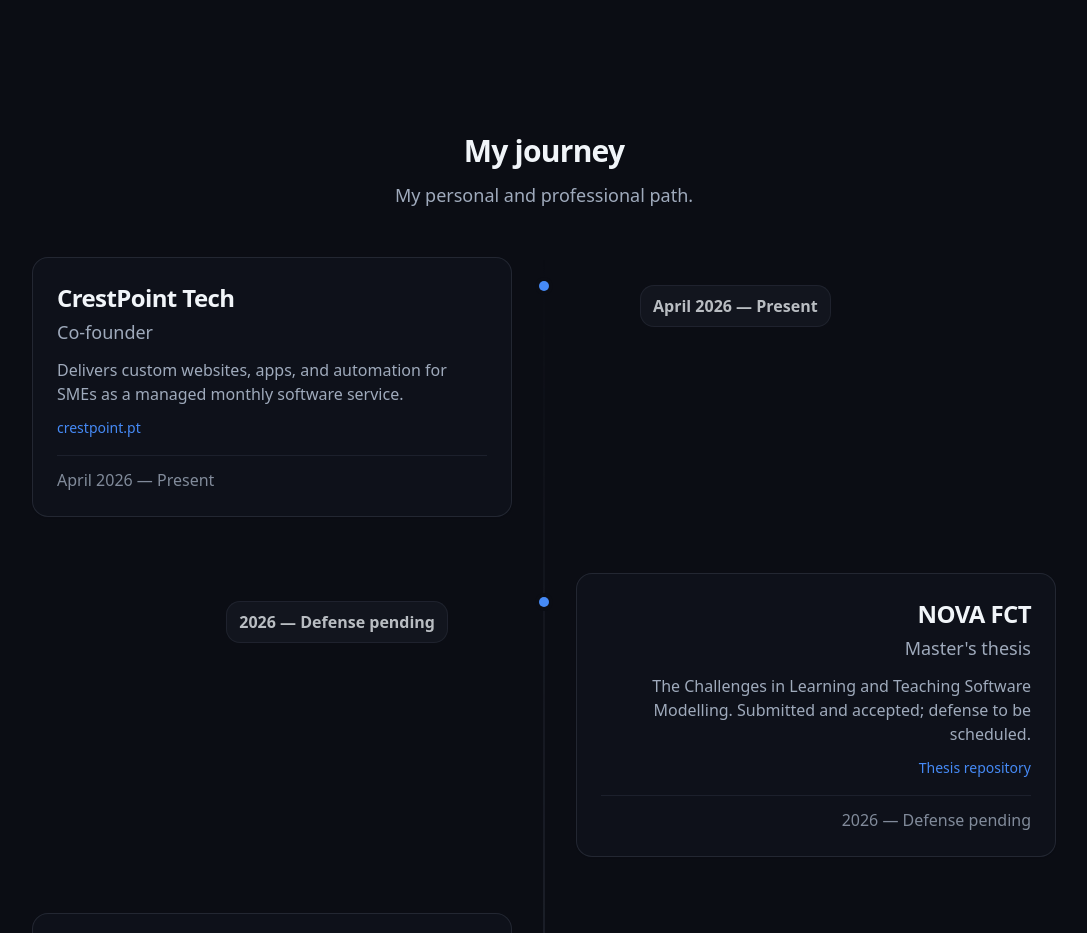
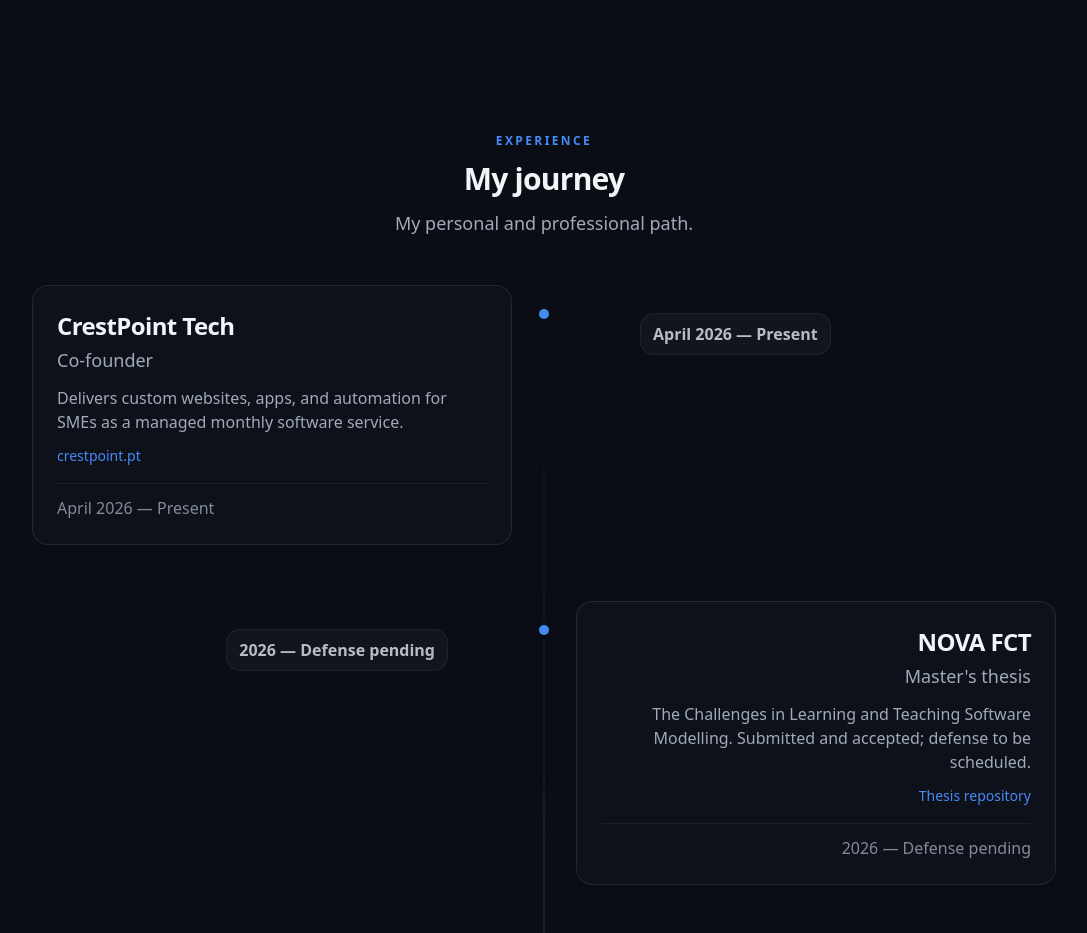
Before and after one commit to yarosfct/yaros_dev_portfolio, a Next.js app: page / in a window 1280 px wide. Shown: the part 4080-5013 px from the top of the page, without its empty margins (96-1183 px from the left). Built offline with nearby package versions, Linux system fonts and the light colour scheme.

Commit message:
Restore the Experience section eyebrow for heading consistency.
Keep it centered with My journey / O meu percurso so it matches the other section labels.

Co-authored-by: CrestPointT <CrestPointT@users.noreply.github.com>

```diff
--- a/src/data/i18n.ts
+++ b/src/data/i18n.ts
@@ -193,6 +193,7 @@ export const dictionaries: Record<Locale, PortfolioDictionary> = {
         description: "A short background, the things I keep practicing, and the languages I use."
       },
       experience: {
+        eyebrow: "Experience",
         title: "My journey",
         description: "My personal and professional path.",
         align: "center"
@@ -481,6 +482,7 @@ export const dictionaries: Record<Locale, PortfolioDictionary> = {
         description: "Um pouco de percurso, o que continuo a praticar, e as línguas que uso."
       },
       experience: {
+        eyebrow: "Percurso",
         title: "O meu percurso",
         description: "O meu caminho pessoal e profissional.",
         align: "center"
```
